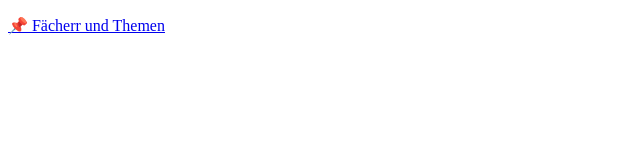
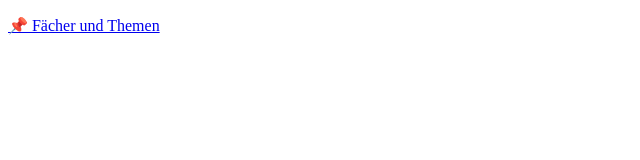
Before and after one commit to 100kgstange/obsd-schule, a plain HTML site: page index.html in a window 1280 px wide. Shown: the full height of the page, 0-640 px from the left. Drawn offline with Linux system fonts and the light colour scheme.

Commit message:
Update index.html

```diff
--- a/index.html
+++ b/index.html
@@ -5,7 +5,7 @@
   </head>
   <body>
     <p>
-       <a href="https://100kgstange.github.io/obsd-schule/schule/abschlussprüfung/00-📌-information/📌-fächer-und-themen.html">📌 Fächerr und Themen</a>
+       <a href="https://100kgstange.github.io/obsd-schule/schule/abschlussprüfung/00-📌-information/📌-fächer-und-themen.html">📌 Fächer und Themen</a>
     </p>
   </body>
 </html>
```
